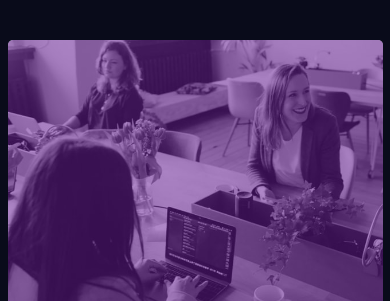
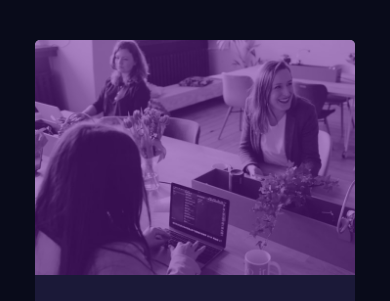
Before and after one commit to NidhiParmar77/stats-preview-card-component-main, a plain HTML site: page index.html in a window 390 px wide. Shown: the top 301 px of the page. Drawn offline with Linux system fonts and the light colour scheme; a web font is replaced by a local one.

Commit message:
Update style.css

```diff
--- a/style.css
+++ b/style.css
@@ -73,7 +73,7 @@ img{
     .card{
         flex-direction: column-reverse;
         width: 100%;
-        max-width: 375px;
+        max-width: 20rem;
     }
     .card-image img,
     .card-image picture {
```
